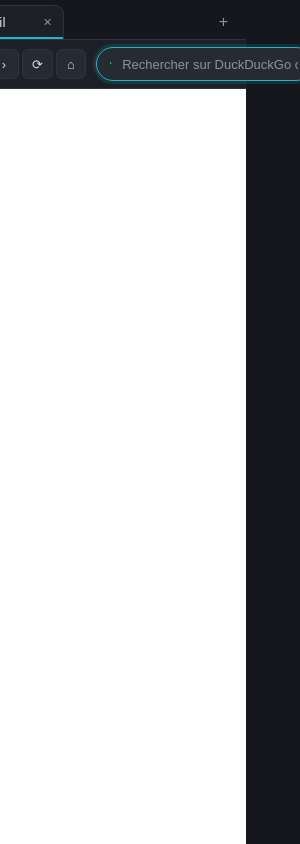
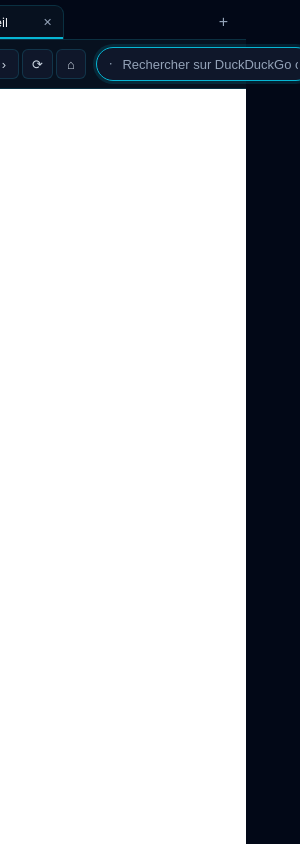
Before and after one commit to Kdl-Tech/kdl-privacy-dev-browser, an Electron app: page src/index.html in a window 300 px wide. Drawn offline with Linux system fonts and the light colour scheme; no server answers.

Commit message:
design: harmonisation avec kdl-tech.fr (palette navy/cyan DESIGN_SYSTEM, typo Inter/Space Grotesk, logo officiel + icônes app)
Co-Authored-By: Claude Fable 5 <noreply@anthropic.com>

```diff
--- a/src/styles.css
+++ b/src/styles.css
@@ -1,19 +1,20 @@
+/* Palette officielle KDL TECH — voir DESIGN_SYSTEM.md (repo kdl-tech-v2) */
 :root {
-  --bg: #15171c;
-  --bg2: #1d2027;
-  --bg3: #262a33;
-  --bg-hover: #2f343f;
-  --fg: #d6dae3;
-  --fg-strong: #f1f4f9;
-  --muted: #8b93a3;
-  --accent: #1fb6c9;
-  --accent-soft: rgba(31, 182, 201, .14);
-  --ok: #46c98b;
-  --warn: #e0a93b;
-  --err: #e05c5c;
-  --border: #2e333d;
-  --border-soft: #23272f;
-  --radius: 8px;
+  --bg: #020817;
+  --bg2: #07111F;
+  --bg3: #0F172A;
+  --bg-hover: #16233A;
+  --fg: #CBD5E1;
+  --fg-strong: #F8FAFC;
+  --muted: #94A3B8;
+  --accent: #06B6D4;
+  --accent-soft: rgba(6, 182, 212, .14);
+  --ok: #22C55E;
+  --warn: #F59E0B;
+  --err: #EF4444;
+  --border: rgba(34, 211, 238, .16);
+  --border-soft: rgba(34, 211, 238, .08);
+  --radius: 14px;
   --shadow: 0 6px 22px rgba(0, 0, 0, .35);
 }
 
@@ -22,7 +23,7 @@
 html, body {
   margin: 0; height: 100%;
   background: var(--bg); color: var(--fg);
-  font: 13px/1.45 system-ui, "Segoe UI", Roboto, sans-serif;
+  font: 13px/1.45 "Inter", system-ui, "Segoe UI", Roboto, sans-serif;
   overflow: hidden;
 }
 body { display: flex; flex-direction: column; }
@@ -40,7 +41,7 @@ button {
   transition: background .12s ease, border-color .12s ease, color .12s ease;
 }
 button:hover { background: var(--bg-hover); border-color: var(--accent); color: var(--fg-strong); }
-button:active { background: #30353f; transform: translateY(1px); }
+button:active { background: var(--bg-hover); transform: translateY(1px); }
 
 /* ── Barre d'onglets ───────────────────────────────────── */
 #tabbar { display: flex; align-items: flex-end; gap: 4px; padding: 5px 8px 0;
@@ -90,7 +91,7 @@ button:active { background: #30353f; transform: translateY(1px); }
 
 /* ── Vue ───────────────────────────────────────────────── */
 #viewport { position: relative; flex: 1; min-height: 0;
-  display: flex; justify-content: center; background: #0e0f13; }
+  display: flex; justify-content: center; background: var(--bg); }
 webview { width: 100%; height: 100%; border: 0; background: #fff; }
 webview.hidden { display: none !important; }
 webview.framed { box-shadow: 0 0 0 1px var(--border); }
@@ -144,7 +145,7 @@ webview.framed { box-shadow: 0 0 0 1px var(--border); }
 
 /* ── Toasts (doux, non intrusifs) ──────────────────────── */
 .toast { position: fixed; bottom: 20px; left: 50%; transform: translateX(-50%);
-  background: rgba(38, 42, 51, .96); border: 1px solid var(--border); color: var(--fg-strong);
+  background: rgba(15, 23, 42, .96); border: 1px solid var(--border); color: var(--fg-strong);
   padding: 9px 16px; border-radius: 10px; z-index: 50; max-width: 78vw;
   font-size: 12.5px; box-shadow: var(--shadow); animation: toastIn .18s ease; }
 @keyframes toastIn { from { transform: translate(-50%, 8px); opacity: 0; } to { transform: translate(-50%, 0); opacity: 1; } }
```
Also changed, not shown: src/home.html (+13 -10 lines), assets/backup-icons-20260710/icon-128.png (added), assets/backup-icons-20260710/icon-256.png (added), assets/backup-icons-20260710/icon-48.png (added), assets/backup-icons-20260710/icon.svg (added), assets/icon-128.png, assets/icon-256.png, assets/icon-48.png, assets/kdl-logo.png (added).
